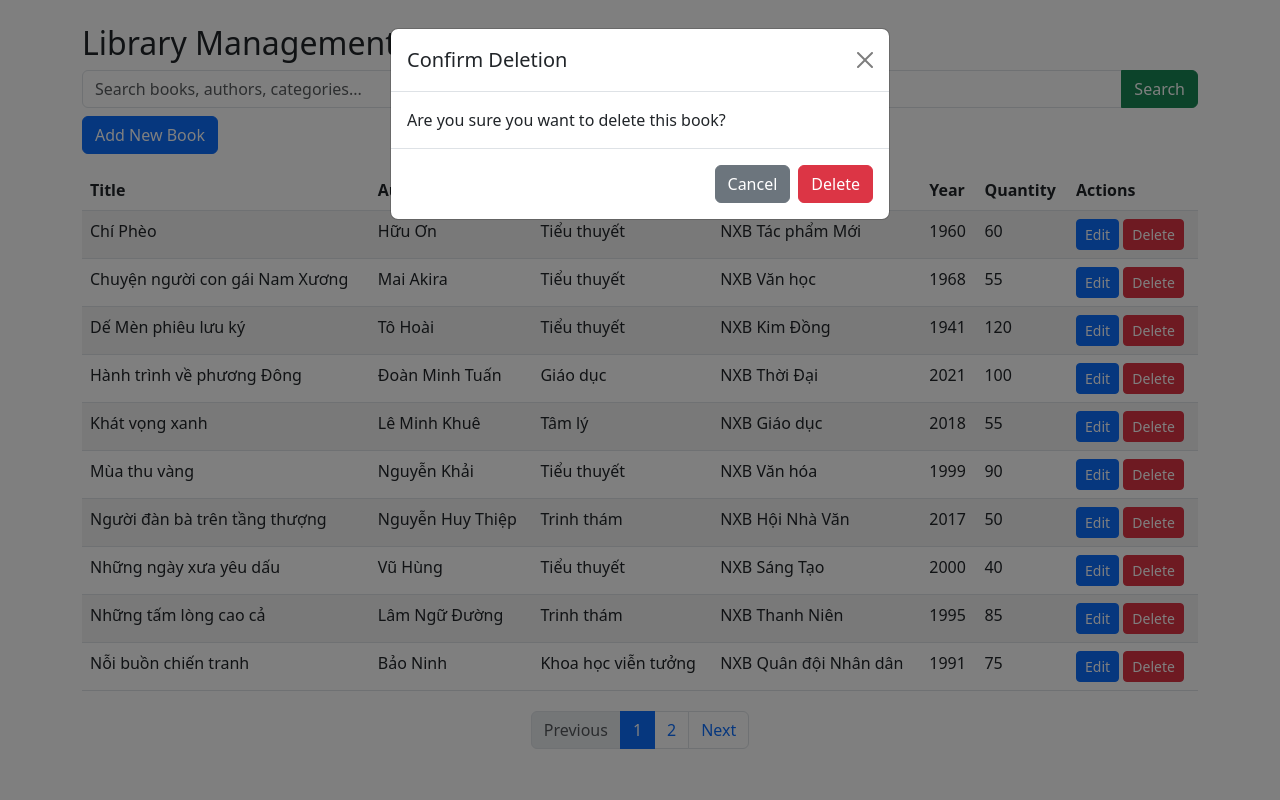
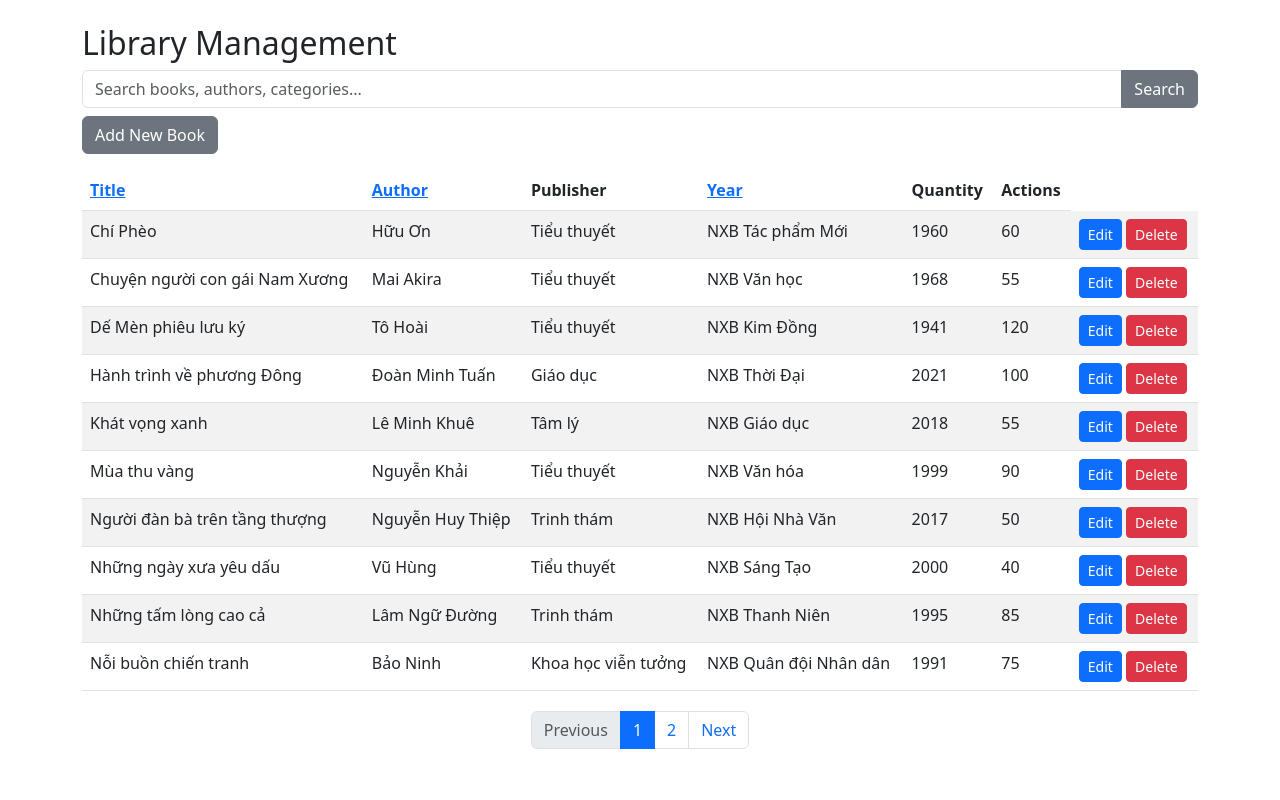
Before and after one commit to DangBaAn/c2310l_giuaky_dangbaan_student1550364, a PHP site: page / in a window 1280 px wide, after a click on "Delete". Run offline with PHP 8.4, Linux system fonts and the light colour scheme; data comes from the database, SQL or seed files in the repository.

Commit message:
Add files via upload

```diff
--- a/DangBaAn_Student1550364/src/index.php
+++ b/DangBaAn_Student1550364/src/index.php
@@ -30,6 +30,13 @@ if (isset($_GET['search'])) {
                     OR categories.category_name LIKE '%$search_query%')";
 }
 
+// Xử lý sắp xếp
+$sort_by = isset($_GET['sort']) ? $_GET['sort'] : 'title';
+$sort_order = isset($_GET['order']) ? $_GET['order'] : 'ASC';
+$valid_sort_columns = ['title', 'author_name', 'category_name', 'publish_year'];
+$sort_by = in_array($sort_by, $valid_sort_columns) ? $sort_by : 'title';
+$sort_order = $sort_order === 'DESC' ? 'DESC' : 'ASC';
+
 // Tìm tổng số sách để tính tổng số trang
 $total_books_sql = "SELECT COUNT(*) AS total FROM books
                     JOIN authors ON books.author_id = authors.id
@@ -39,18 +46,17 @@ $total_books_result = $conn->query($total_books_sql);
 $total_books = $total_books_result->fetch_assoc()['total'];
 $total_pages = ceil($total_books / $books_per_page);
 
-// Truy vấn để lấy danh sách sách với phân trang và tìm kiếm
+// Truy vấn để lấy danh sách sách với phân trang, tìm kiếm và sắp xếp
 $sql = "SELECT books.*, authors.author_name, categories.category_name
         FROM books
         JOIN authors ON books.author_id = authors.id
         JOIN categories ON books.category_id = categories.id
         WHERE 1=1 $search_sql
-        ORDER BY books.title
+        ORDER BY $sort_by $sort_order
         LIMIT $offset, $books_per_page";
 
 $result = $conn->query($sql);
 ?>
-
 <!DOCTYPE html>
 <html lang="en">
 <head>
@@ -61,7 +67,11 @@ $result = $conn->query($sql);
             justify-content: center;
             margin-top: 20px;
         }
-
+        .pagination {
+            display: flex;
+            justify-content: center;
+            margin-top: 20px;
+        }
     </style>
     <meta charset="UTF-8">
     <meta name="viewport" content="width=device-width, initial-scale=1.0">
@@ -75,21 +85,20 @@ $result = $conn->query($sql);
     <!-- Search Form -->
     <form method="get" class="input-group mb-2">
         <input type="text" name="search" class="form-control" placeholder="Search books, authors, categories..." value="<?php echo htmlspecialchars($search_query); ?>">
-        <button class="btn btn-success" type="submit">Search</button>
+        <button class="btn btn-secondary" type="submit">Search</button>
     </form>
 
     <!-- Add Book Button -->
-    <a href="add_book.php" class="btn btn-primary mb-3">Add New Book</a>
+    <a href="add_book.php" class="btn btn-secondary mb-3">Add New Book</a>
 
     <!-- Book List -->
     <table class="table table-striped">
     <thead>
         <tr>
-            <th>Title</th>
-            <th>Author</th>
-            <th>Category</th>
+            <th><a href="?page=<?php echo $page; ?>&search=<?php echo urlencode($search_query); ?>&sort=title&order=<?php echo $sort_by == 'title' && $sort_order == 'ASC' ? 'DESC' : 'ASC'; ?>">Title</a></th>
+            <th><a href="?page=<?php echo $page; ?>&search=<?php echo urlencode($search_query); ?>&sort=author_name&order=<?php echo $sort_by == 'author_name' && $sort_order == 'ASC' ? 'DESC' : 'ASC'; ?>">Author</a></th>
             <th>Publisher</th>
-            <th>Year</th>
+            <th><a href="?page=<?php echo $page; ?>&search=<?php echo urlencode($search_query); ?>&sort=publish_year&order=<?php echo $sort_by == 'publish_year' && $sort_order == 'ASC' ? 'DESC' : 'ASC'; ?>">Year</a></th>
             <th>Quantity</th>
             <th>Actions</th>
         </tr>
@@ -137,7 +146,7 @@ $result = $conn->query($sql);
             <!-- Previous Page Link -->
             <?php if ($page > 1): ?>
                 <li class="page-item">
-                    <a class="page-link" href="?page=<?php echo $page - 1; ?>&search=<?php echo urlencode($search_query); ?>">Previous</a>
+                    <a class="page-link" href="?page=<?php echo $page - 1; ?>&search=<?php echo urlencode($search_query); ?>&sort=<?php echo $sort_by; ?>&order=<?php echo $sort_order; ?>">Previous</a>
                 </li>
             <?php else: ?>
                 <li class="page-item disabled">
@@ -148,33 +157,18 @@ $result = $conn->query($sql);
             <!-- Page Number Links -->
             <?php for ($i = 1; $i <= $total_pages; $i++): ?>
                 <li class="page-item <?php echo $i == $page ? 'active' : ''; ?>">
-                    <a class="page-link" href="?page=<?php echo $i; ?>&search=<?php echo urlencode($search_query); ?>"><?php echo $i; ?></a>
+                    <a class="page-link" href="?page=<?php echo $i; ?>&search=<?php echo urlencode($search_query); ?>&sort=<?php echo $sort_by; ?>&order=<?php echo $sort_order; ?>"><?php echo $i; ?></a>
                 </li>
             <?php endfor; ?>
 
             <!-- Next Page Link -->
             <?php if ($page < $total_pages): ?>
                 <li class="page-item">
-                    <a class="page-link" href="?page=<?php echo $page + 1; ?>&search=<?php echo urlencode($search_query); ?>">Next</a>
+                    <a class="page-link" href="?page=<?php echo $page + 1; ?>&search=<?php echo urlencode($search_query); ?>&sort=<?php echo $sort_by; ?>&order=<?php echo $sort_order; ?>">Next</a>
                 </li>
             <?php else: ?>
                 <li class="page-item disabled">
                     <span class="page-link">Next</span>
                 </li>
             <?php endif; ?>
-        </ul>
-    </nav>
-</div>
-
-<script src="https://cdn.jsdelivr.net/npm/bootstrap@5.3.0/dist/js/bootstrap.bundle.min.js"></script>
-<script>
-    const deleteModal = document.getElementById('deleteModal');
-    deleteModal.addEventListener('show.bs.modal', function (event) {
-        const button = event.relatedTarget;
-        const id = button.getAttribute('data-id');
-        const confirmDelete = document.getElementById('confirmDelete');
-        confirmDelete.href = 'delete_book.php?id=' + id;
-    });
-</script>
-</body>
-</html>
+        </ul
```
Also changed, not shown: DangBaAn_Student1550364/src/edit_book.php (+10 -10 lines).
